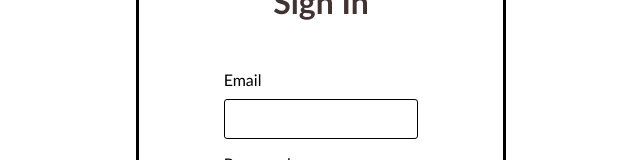
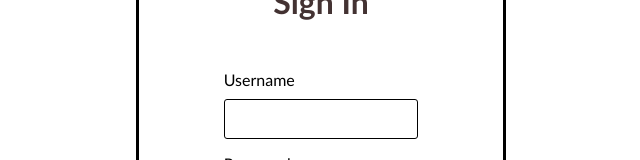
Before and after one commit to vladimirbiz/table-reservation-frontend, a React (Create React App) app: page / in a window 1280 px wide. Shown: the part 271-431 px from the top of the page, without its empty margins (319-959 px from the left). Built offline with nearby package versions, Linux system fonts and the light colour scheme.

Commit message:
email -> username

```diff
--- a/src/SignIn.js
+++ b/src/SignIn.js
@@ -36,9 +36,9 @@ const SignIn = ({ onSignIn, setReservationBy}) => {
         <form className="div-center styledForm" onSubmit={handleSubmit}>
         <h1 className='signInh1'>Sign In</h1>
             <div>
-                <label className='label-signIn'>Email</label>
+                <label className='label-signIn'>Username</label>
                 <input
-                    type="email"
+                    type="text"
                     value={email}
                     onChange={(e) => setEmail(e.target.value)}
                     required
```
